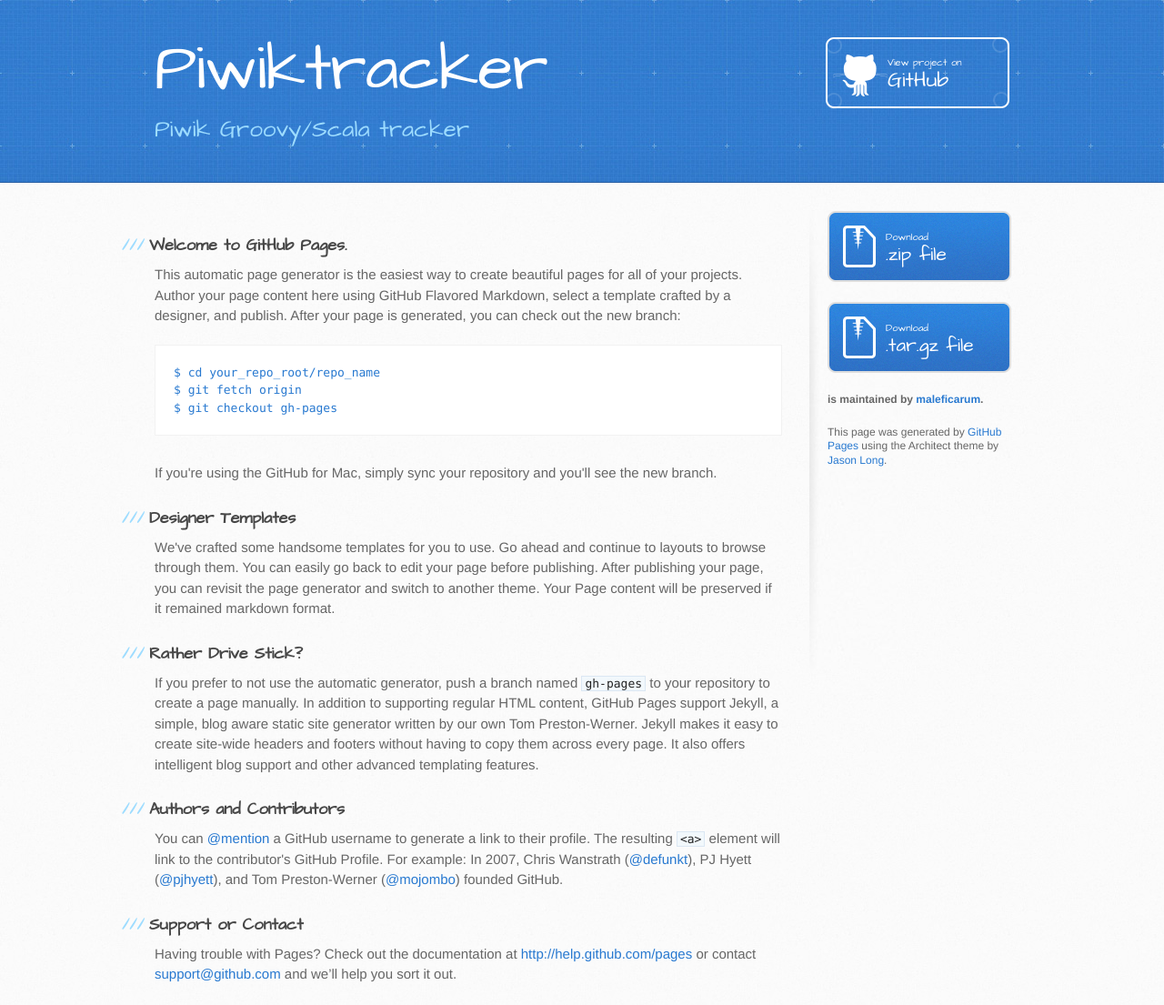
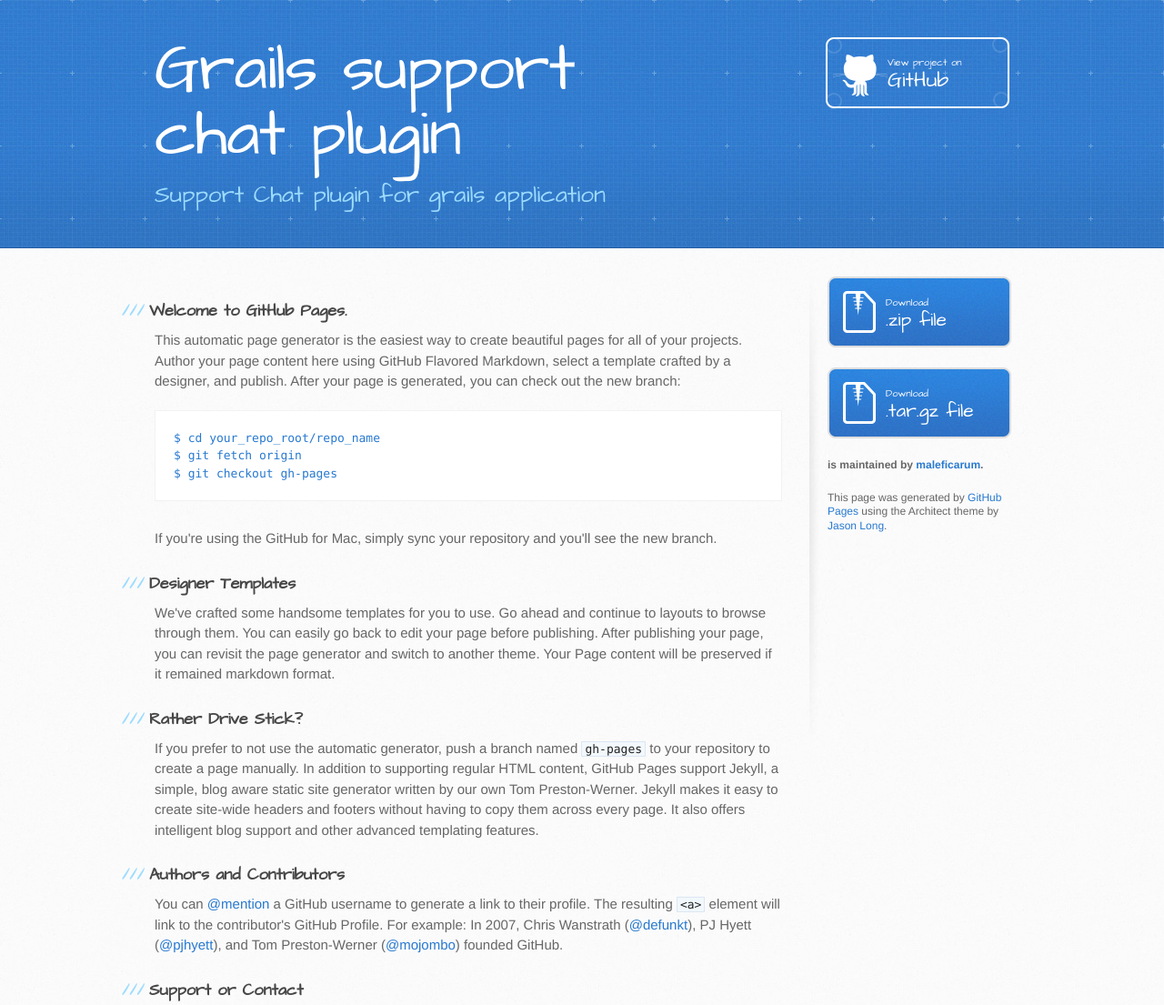
Before and after one commit to maleficarum/GrailsSupportChat, a plain HTML site: page index.html in a window 1280 px wide. Shown: the top 1105 px of the page at 91% size. Drawn offline with Linux system fonts and the light colour scheme.

Commit message:
Changed template

```diff
--- a/index.html
+++ b/index.html
@@ -13,15 +13,15 @@
     <script src="//html5shiv.googlecode.com/svn/trunk/html5.js"></script>
     <![endif]-->
 
-    <title>Piwiktracker by maleficarum</title>
+    <title>Grails support chat plugin by maleficarum</title>
   </head>
 
   <body>
     <header>
       <div class="inner">
-        <h1>Piwiktracker</h1>
-        <h2>Piwik Groovy/Scala tracker</h2>
-        <a href="https://github.com/maleficarum/PiwikTracker" class="button"><small>View project on</small>GitHub</a>
+        <h1>Grails support chat plugin</h1>
+        <h2>Support Chat plugin for grails application</h2>
+        <a href="https://github.com/maleficarum/GrailsSupportChat" class="button"><small>View project on</small>GitHub</a>
       </div>
     </header>
 
@@ -57,16 +57,16 @@
         </section>
 
         <aside id="sidebar">
-          <a href="https://github.com/maleficarum/PiwikTracker/zipball/master" class="button">
+          <a href="https://github.com/maleficarum/GrailsSupportChat/zipball/master" class="button">
             <small>Download</small>
             .zip file
           </a>
-          <a href="https://github.com/maleficarum/PiwikTracker/tarball/master" class="button">
+          <a href="https://github.com/maleficarum/GrailsSupportChat/tarball/master" class="button">
             <small>Download</small>
             .tar.gz file
           </a>
 
-          <p class="repo-owner"><a href="https://github.com/maleficarum/PiwikTracker"></a> is maintained by <a href="https://github.com/maleficarum">maleficarum</a>.</p>
+          <p class="repo-owner"><a href="https://github.com/maleficarum/GrailsSupportChat"></a> is maintained by <a href="https://github.com/maleficarum">maleficarum</a>.</p>
 
           <p>This page was generated by <a href="pages.github.com">GitHub Pages</a> using the Architect theme by <a href="http://twitter.com/jasonlong">Jason Long</a>.</p>
         </aside>
```
